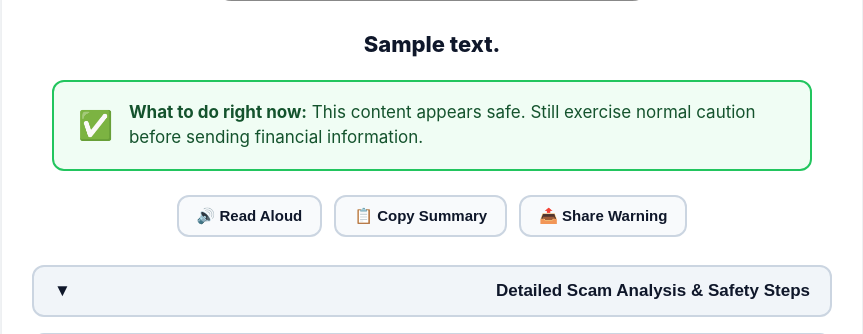
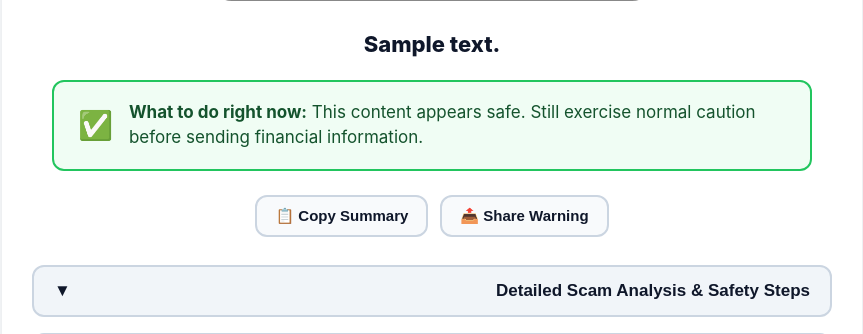
Before and after one commit to aniketwandre05/ScamShield, a Flask app: template templates/result.html in a window 1280 px wide. Shown: the part 644-978 px from the top of the page, without its empty margins (208-1071 px from the left). Run offline with Flask 3, Linux system fonts and the light colour scheme; the template is opened without the code that fills it: most values are stand-ins (such as "Sample title", 1, 10 or a date in 2020).

Commit message:
fix: remove Read Aloud TTS button from assessment result across all languages

```diff
--- a/templates/result.html
+++ b/templates/result.html
@@ -56,11 +56,8 @@
         </div>
     </div>
 
-    <!-- Quick Result Actions: Read Aloud, Copy Summary, Share Warning (HCI Checklist Item 6 & 9) -->
+    <!-- Quick Result Actions: Copy Summary, Share Warning (HCI Checklist Item 6 & 9) -->
     <div class="result-quick-actions" role="toolbar" aria-label="Result Actions">
-        <button type="button" id="btn-read-aloud" class="btn-result-action" data-lang="{{ current_lang }}">
-            {{ t('btn_read_aloud') }}
-        </button>
         <button type="button" id="btn-copy-summary" class="btn-result-action">
             {{ t('btn_copy_summary') }}
         </button>
```
Also changed, not shown: tests/test_hci_features.py (+1 -1 lines).
